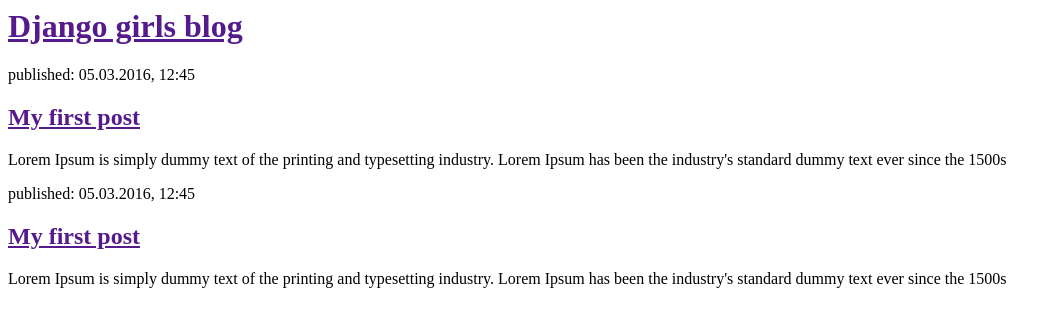
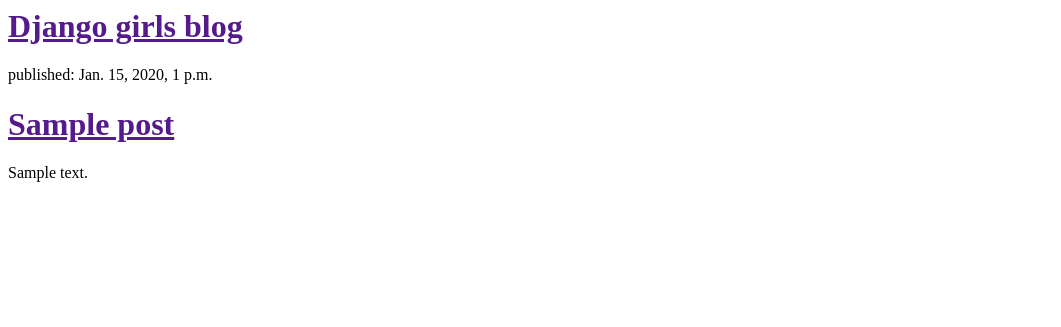
Before and after one commit to ohmyblack/my-first-blog, a Django app: template blog/templates/blog/post_list.html in a window 1280 px wide. Shown: the top 327 px of the page, without its empty margins (0-1061 px from the left). Run offline with Django 3.2, Linux system fonts and the light colour scheme; the template is opened without the code that fills it: values that come from a table or form of the project are taken from there, others are empty; tables that the repository leaves empty hold one stand-in row (values such as "Sample post").

Commit message:
Modified templates

```diff
--- a/blog/templates/blog/post_list.html
+++ b/blog/templates/blog/post_list.html
@@ -6,15 +6,12 @@
     <div>
       <h1><a href="">Django girls blog</a></h1>
     </div>
-    <div>
-      <p>published: 05.03.2016, 12:45</p>
-      <h2><a href="">My first post</a></h2>
-      <p>Lorem Ipsum is simply dummy text of the printing and typesetting industry. Lorem Ipsum has been the industry's standard dummy text ever since the 1500s</p>
-    </div>
-    <div>
-      <p>published: 05.03.2016, 12:45</p>
-      <h2><a href="">My first post</a></h2>
-      <p>Lorem Ipsum is simply dummy text of the printing and typesetting industry. Lorem Ipsum has been the industry's standard dummy text ever since the 1500s</p>
-    </div>
+    {% for post in posts %}
+        <div>
+            <p>published: {{ post.published_date }}</p>
+            <h1><a href="">{{ post.title }}</a></h1>
+            <p>{{ post.text|linebreaks }}</p>
+        </div>
+    {% endfor %}
   </body>
 </html>
--- a/blog/views.py
+++ b/blog/views.py
@@ -1,4 +1,7 @@
 from django.shortcuts import render
+from django.utils import timezone
+from .models import Post
 
 def post_list(request):
-    return render(request, 'blog/post_list.html', {})
+    posts = Post.objects.filter(published_date__lte=timezone.now()).order_by('published_date')
+    return render(request, 'blog/post_list.html', {'posts': posts})
```
